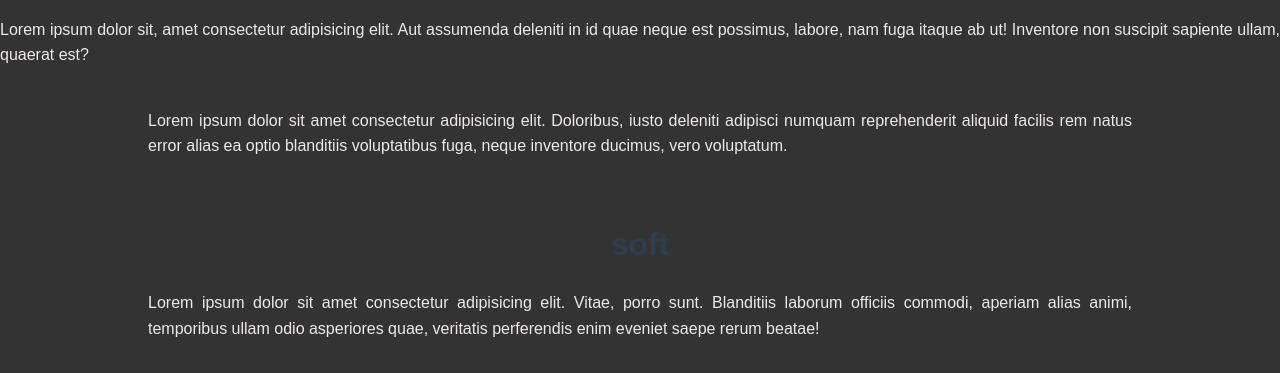
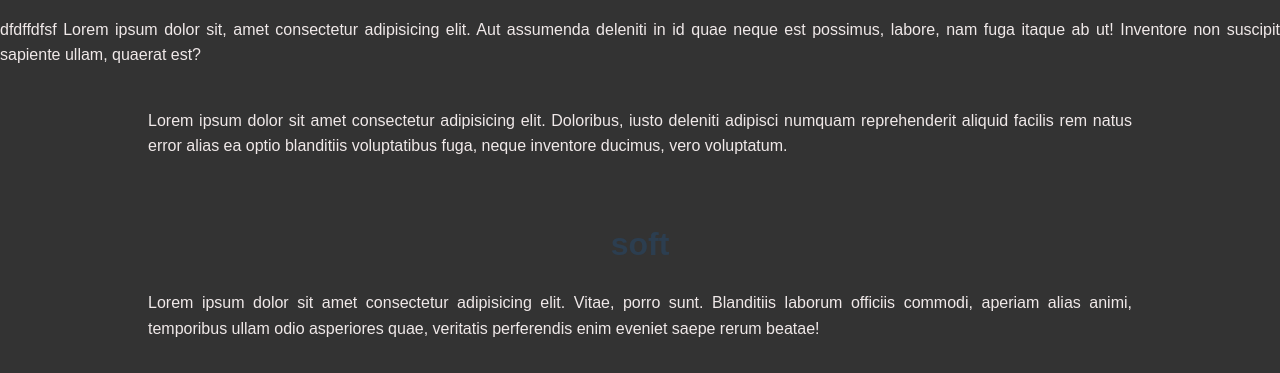
Before and after one commit to SenTech-666/666, a plain HTML site: page index.html in a window 1280 px wide. Shown: the part 427-800 px from the top of the page. Drawn offline with Linux system fonts and the light colour scheme.

Commit message:
Update index.html

```diff
--- a/index.html
+++ b/index.html
@@ -35,7 +35,7 @@
         <h2>About me</h2>
         <p>
 
-
+            dfdffdfsf
             Lorem ipsum dolor sit, amet consectetur adipisicing elit. Aut assumenda deleniti in id quae neque est
             possimus, labore, nam fuga itaque ab ut! Inventore non suscipit sapiente ullam, quaerat est?
         </p>
```
